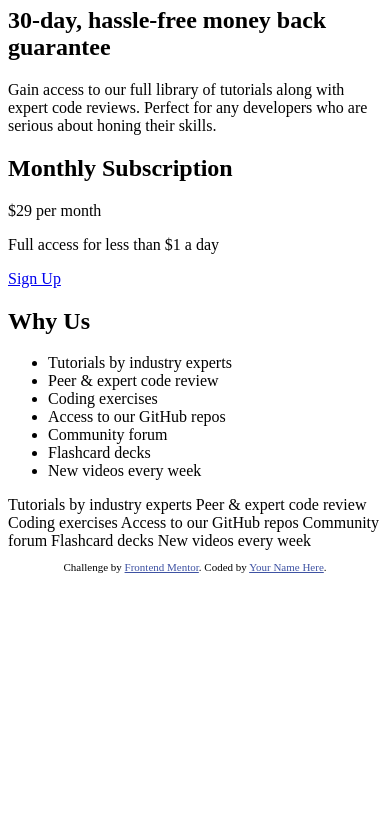
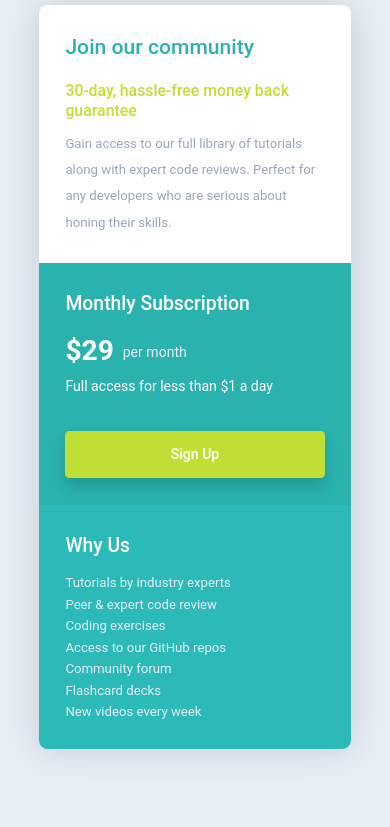
Before and after one commit to Usamaumar118/price-grid, a plain HTML site: page index.html in a window 390 px wide. Shown: the part 73-900 px from the top of the page. Before the commit the page ends 844 px from the top, so only its background shows below. Drawn offline with Linux system fonts and the light colour scheme.

Commit message:
added media queries

```diff
--- a/index.html
+++ b/index.html
@@ -5,14 +5,14 @@
   <meta name="viewport" content="width=device-width, initial-scale=1.0"> <!-- displays site properly based on user's device -->
 
   <link rel="icon" type="image/png" sizes="32x32" href="./images/favicon-32x32.png">
-
+  <link rel="stylesheet" href="style.css">
   <title>Frontend Mentor | Single Price Grid Component</title>
 
   <!-- Feel free to remove these styles or customise in your own stylesheet 👍 -->
-  <style>
+  <!-- <style>
     .attribution { font-size: 11px; text-align: center; }
     .attribution a { color: hsl(228, 45%, 44%); }
-  </style>
+  </style> -->
 </head>
 <body>
 
@@ -25,7 +25,7 @@
       <div class="card__top">
         <h1 class="card__top__heading--primary">Join our community</h1>
         <h2 class="card__top__heading--secondary">30-day, hassle-free money back guarantee</h2>
-        <p class="card__para">Gain access to our full library of tutorials along with expert code reviews.
+        <p class="card__top__para">Gain access to our full library of tutorials along with expert code reviews.
           Perfect for any developers who are serious about honing their skills.</p>
       </div>
 
@@ -57,19 +57,11 @@
   </div>
 
 
-  Tutorials by industry experts
-  Peer &amp; expert code review
-  Coding exercises
-  Access to our GitHub repos
-  Community forum
-  Flashcard decks
-  New videos every week
-
-  <footer>
+  <!-- <footer>
     <p class="attribution">
       Challenge by <a href="https://www.frontendmentor.io?ref=challenge" target="_blank">Frontend Mentor</a>.
       Coded by <a href="#">Your Name Here</a>.
     </p>
-  </footer>
+  </footer> -->
 </body>
 </html>
--- /dev/null
+++ b/style.scss
@@ -0,0 +1,208 @@
+:root{
+    --c-cyan: hsl(179, 62%, 43%);
+    --c-cyan-light: hsl(179, 62%, 45%);
+    --c-bright-yellow: hsl(71, 73%, 54%);
+    --c-light-gray: hsl(204, 43%, 93%);
+    --c-grayish-blue: hsl(218, 22%, 67%);
+}
+
+
+*,
+*::after,
+*::before{
+    margin: 0;
+    padding: 0;
+    box-sizing: inherit;
+}
+
+
+html{
+    font-size: 62.5%;
+    font-family: 'roboto', sans-serif;
+    box-sizing: border-box;
+
+    @media only screen and (max-width: 600px){
+        font-size: 55%;
+     }
+
+}
+
+body{
+    line-height: 1.5;
+    font-size: 1.6rem;
+
+}
+
+h1{
+    color: var(--c-very-dark-cyan);
+    line-height: 1.5;
+}
+
+li{
+    list-style: none;
+}
+
+
+.wrapper{
+    background: var(--c-light-gray);
+    min-height: 100vh;
+    display: flex;
+    align-items: center;
+    justify-content: center;
+
+    @media only screen and (max-width: 600px){
+        padding: 20% 0;
+     }
+}
+
+.card{
+    border-radius: 1rem;
+    width: 80%;
+    max-width: 64rem;
+    overflow: hidden;
+    box-shadow: 0 0 4rem rgba(#000000,  .15);
+
+    display: grid;
+    grid-template-columns: repeat(2, 1fr);
+    grid-template-rows: repeat(2, max-content);
+
+
+    &__top{
+        grid-column: 1 / -1;
+        background: #fff;
+        padding: 4rem;
+
+        @media only screen and (max-width: 600px){
+            padding: 3rem ;
+         }
+
+
+        &__heading{
+
+            &--primary{
+                font-size: 2.8rem;
+                font-weight: 500;
+                color: var(--c-cyan);
+                margin-bottom: 2rem;
+
+                @media only screen and (max-width: 600px){
+                    font-size: 2.4rem;
+                 }
+
+            }
+            &--secondary{
+                font-size: 2.2rem;
+                color: var(--c-bright-yellow);
+                margin-bottom: 1rem;
+                font-weight: 500;
+                @media only screen and (max-width: 600px){
+                    font-size: 1.80rem;
+                    line-height: 1.3;
+                 }
+            }
+        }
+
+        &__para{
+            font-size: 1.6rem;
+            color: var(--c-grayish-blue);
+            @media only screen and (max-width: 600px){
+                font-size: 1.5rem;
+                line-height: 2;
+             }
+        }
+
+    }
+
+    &__cta{
+        padding: 4rem;
+        background-color: var(--c-cyan);
+
+        @media only screen and (max-width: 600px){
+            grid-column: 1 / -1;
+         }
+         @media only screen and (max-width: 600px){
+            padding: 3rem ;
+         }
+
+        &__heading{
+            color: #fff;
+            font-weight: 500;
+            font-size: 2.2rem;
+            margin-bottom: 1.5rem;
+
+            @media only screen and (max-width: 600px){
+                margin-bottom: 1.3rem;
+
+             }
+
+        }
+
+        &__price{
+            color: var(--c-light-gray);
+            font-size: 1.6rem;
+            display: flex;
+            align-items: center;
+
+            &--bold{
+                color: #fff;
+                font-size: 3.2rem;
+                font-weight: 700;
+                margin-right: 1rem;
+                margin-bottom: .5rem;
+
+            }
+        }
+
+        &__para{
+            color: #fff;
+        }
+
+        &__btn{
+            color: #FFF;
+            text-decoration: none;
+            display: block;
+            text-align: center;
+            padding: 1.5rem;
+            margin-top: 3.8rem;
+            font-weight: 500;
+            border-radius: .5rem;
+            background-color: var(--c-bright-yellow);
+            box-shadow: 0 1rem 1.5rem rgba(#000000,  .15);
+
+        }
+    }
+
+    &__why-us{
+        padding: 4rem;
+        background-color: var(--c-cyan-light);
+
+        @media only screen and (max-width: 600px){
+            grid-column: 1 / -1;
+         }
+         @media only screen and (max-width: 600px){
+            padding: 3rem ;
+         }
+
+        &__heading{
+            color: #fff;
+            font-weight: 500;
+            font-size: 2.2rem;
+            margin-bottom: 1.5rem;
+        }
+        &__list{
+            color: var(--c-light-gray);
+            font-weight: 400;
+            font-size: 1.4rem;
+            @media only screen and (max-width: 600px){
+                font-size: 1.5rem;
+             }
+
+            &__item + &__item{
+                margin-top: .2rem;
+            }
+        }
+
+    }
+
+
+}
```
Also changed, not shown: style.css (added), 1 other file.
